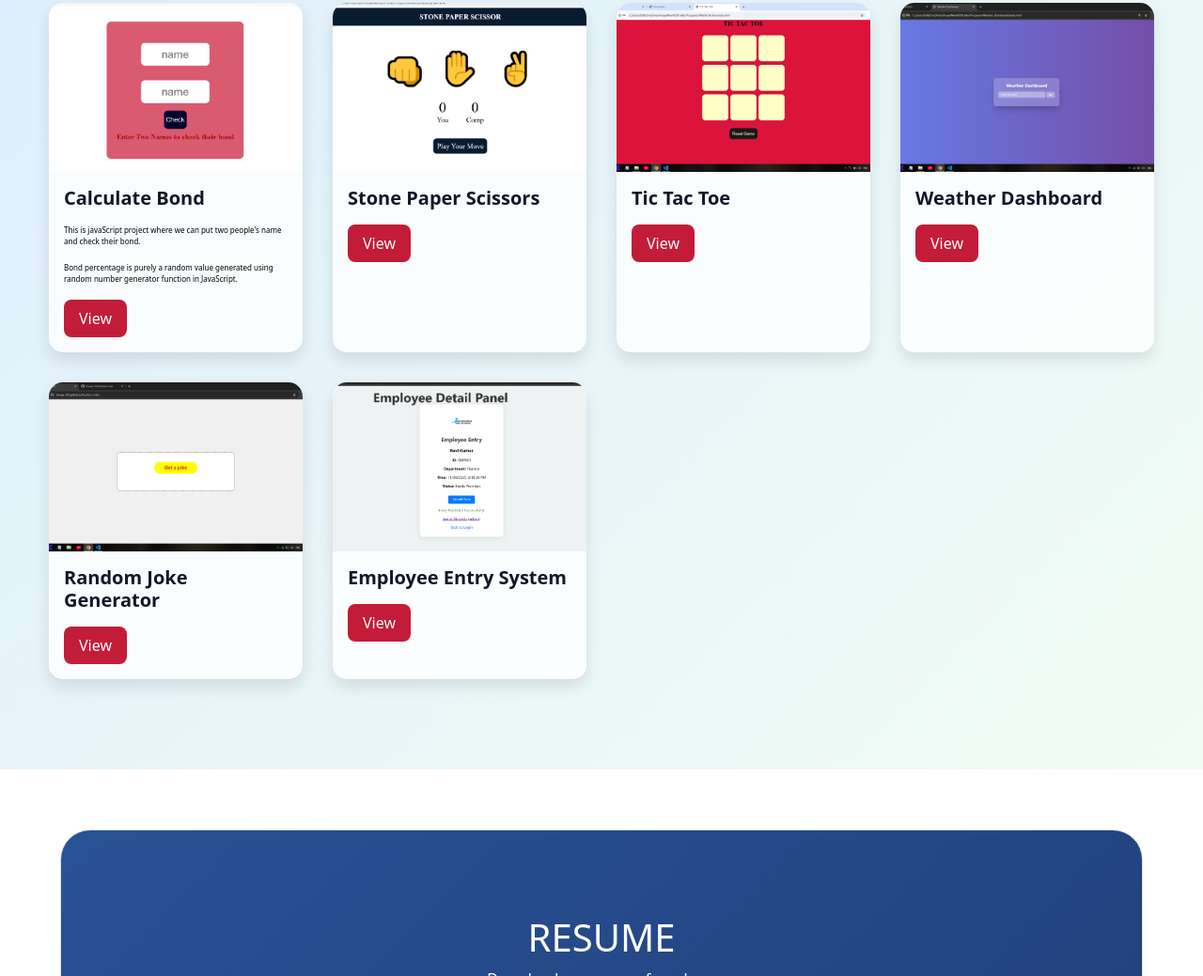
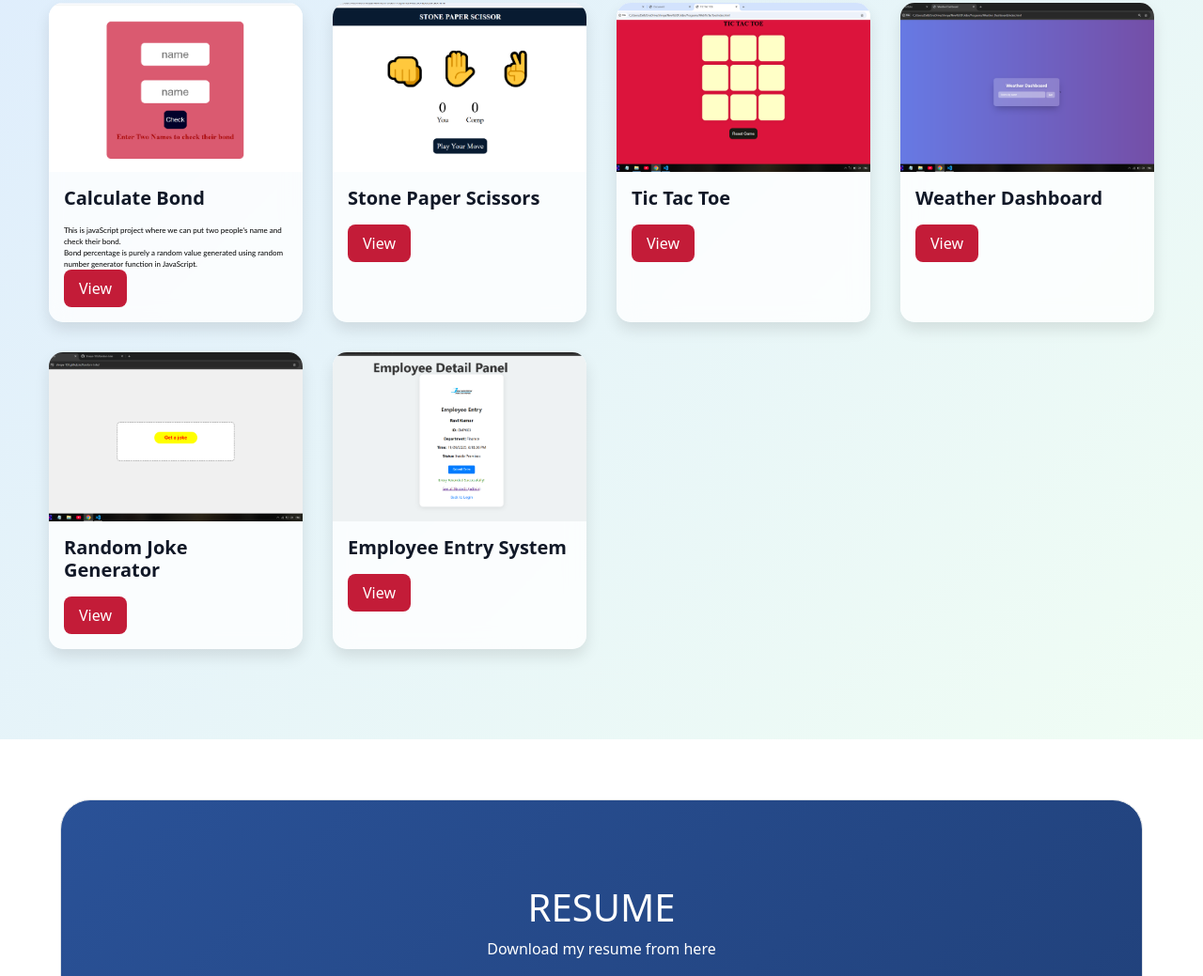
Before and after one commit to Shreya-103/Portfolio, a plain HTML site: page index.html in a window 1280 px wide. Shown: the part 1916-2955 px from the top of the page at 94% size. Drawn offline with nearby package versions, Linux system fonts and the light colour scheme.

Commit message:
made changes in style

```diff
--- a/style.css
+++ b/style.css
@@ -204,6 +204,8 @@ text-align: center;
 .project-detail{
   font-size: 8px;
   color: #000000;
+  margin:0%;
+  font-family:'Gill Sans', 'Gill Sans MT', Calibri, 'Trebuchet MS', sans-serif;
 }
 
 .card-body {
```
